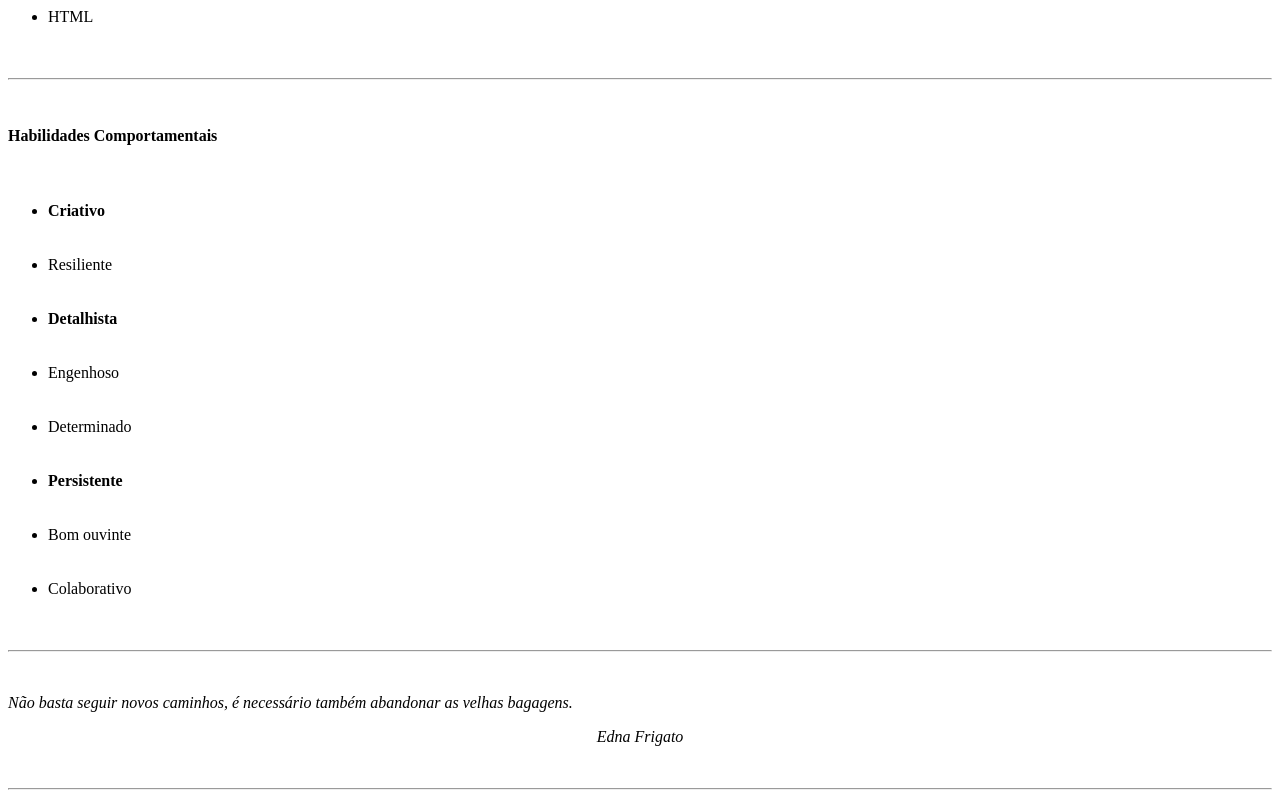
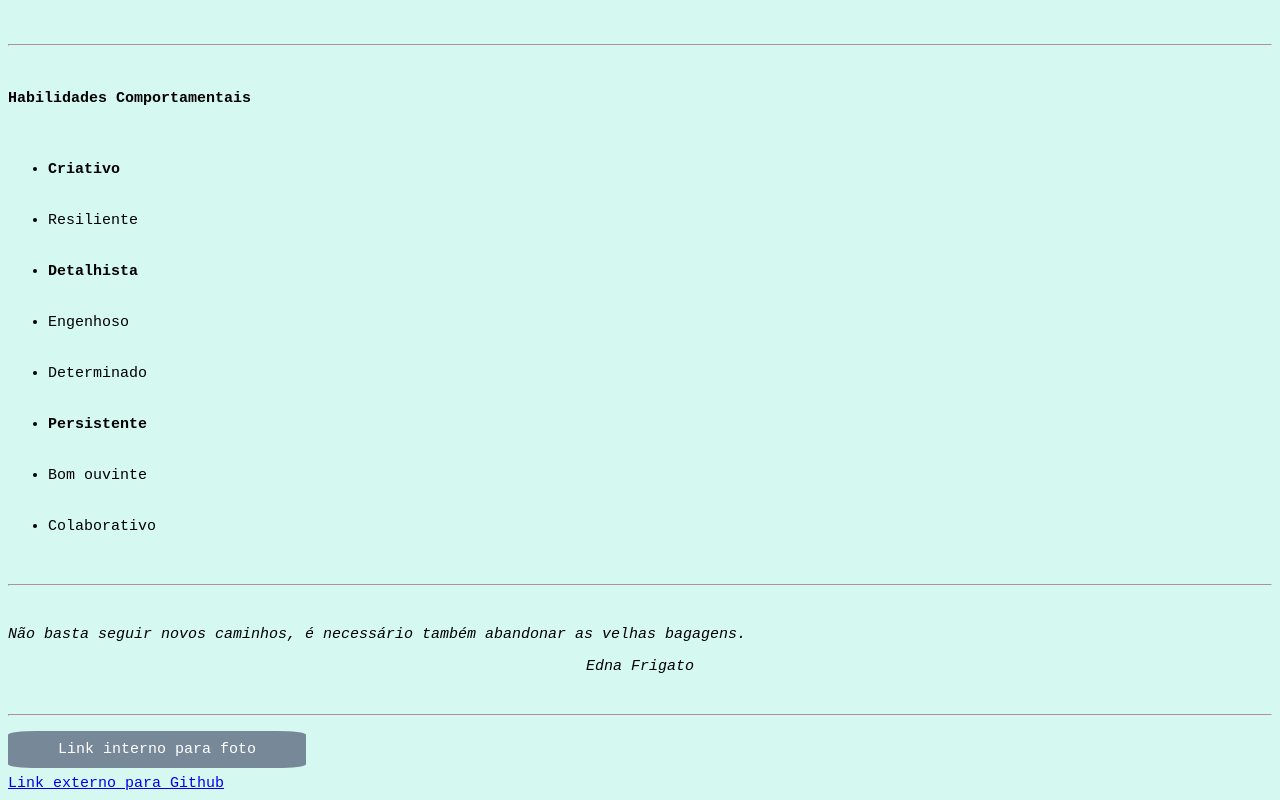
Before and after one commit to Gustaft86/gustaft86.github.io, a plain HTML site: page index.html in a window 1280 px wide. Shown: the part 720-1520 px from the top of the page. Drawn offline with Linux system fonts and the light colour scheme.

Commit message:
Adiciona CSS no portfolio.

```diff
--- a/index.html
+++ b/index.html
@@ -3,13 +3,14 @@
 <head>
     <meta charset="UTF-8">
     <title>Gustavo Fernandes Thirion - Portifólio WEB</title>
+    <link rel="stylesheet" href="style.css">
 </head>
 <body>
     <h1 id="nome">Gustavo Fernandes Thirion</h1>
 
     <hr><br>
 
-    <img id="foto" src="Images/Foto Perfil.png" alt="Foto do perfil" width="200px">
+    <img class="img-style" id="foto" src="Images/Foto Perfil.png" alt="Foto do perfil" width="200px">
 
     <h3 id="descrição">Brasileiro nascido na cidade de Osasco/SP, com 34 anos de idade. <br>Estudante na Trybe para desenvolvimento de Software Web.</h3>
 
@@ -58,7 +59,7 @@
 
     <br><hr><br>
 
-    <a id="links" href="#foto">Link interno para foto</a>
+    <a class="button-style" id="links" href="#foto">Link interno para foto</a>
     <br><br>
     <a href="https://github.com/Gustaft86/trybe-exercises" target="_blank">Link externo para Github</a>
 
--- /dev/null
+++ b/style.css
@@ -0,0 +1,33 @@
+body {
+  background-color: #a1f1e070;
+  font-family: monospace;
+  font-size: 15px;
+}
+
+.img-style {
+  border-radius: 20%;
+}
+
+.button-style {
+  background-color: lightslategray;
+  color: white;
+  padding: 10px 50px 10px 50px;
+  border-radius: 10%;
+  text-decoration: none;
+  /* &:enabled:hover {
+    background-color: yellow;
+  } */
+}
+
+/* text-align
+   text-decoration
+   font-family
+   color
+   background-color
+   font-size
+   font-style
+   line-height
+   font-weight
+   border-radius
+
+*/
```
